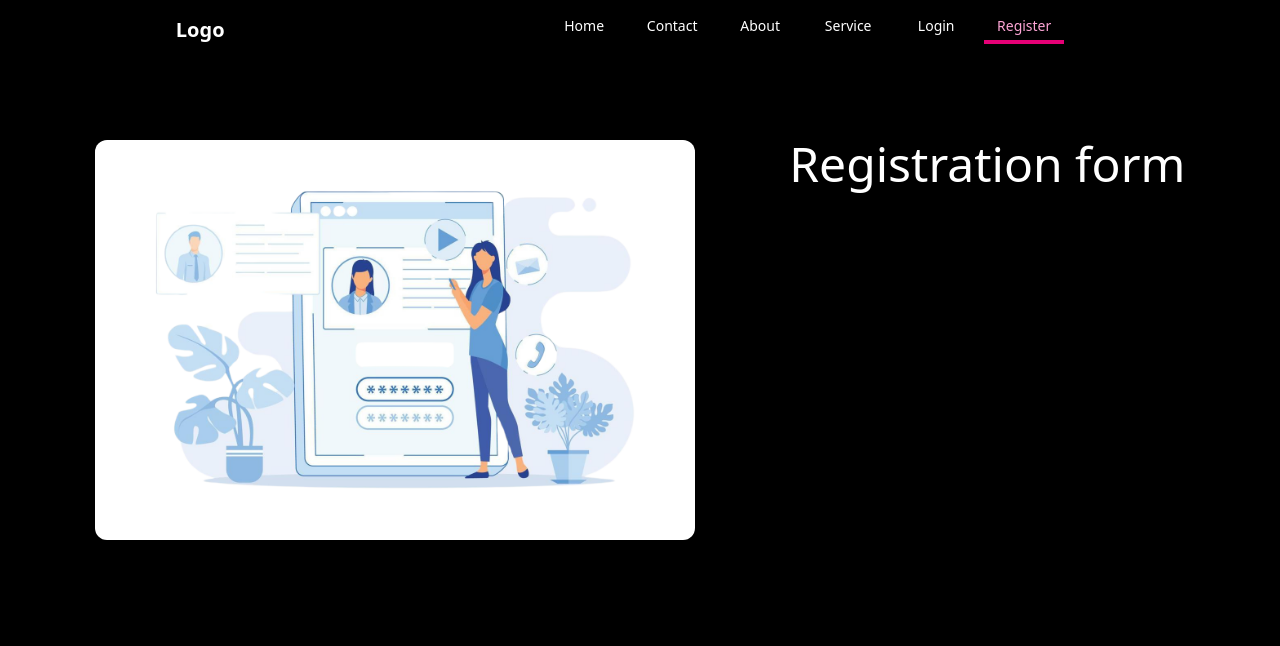
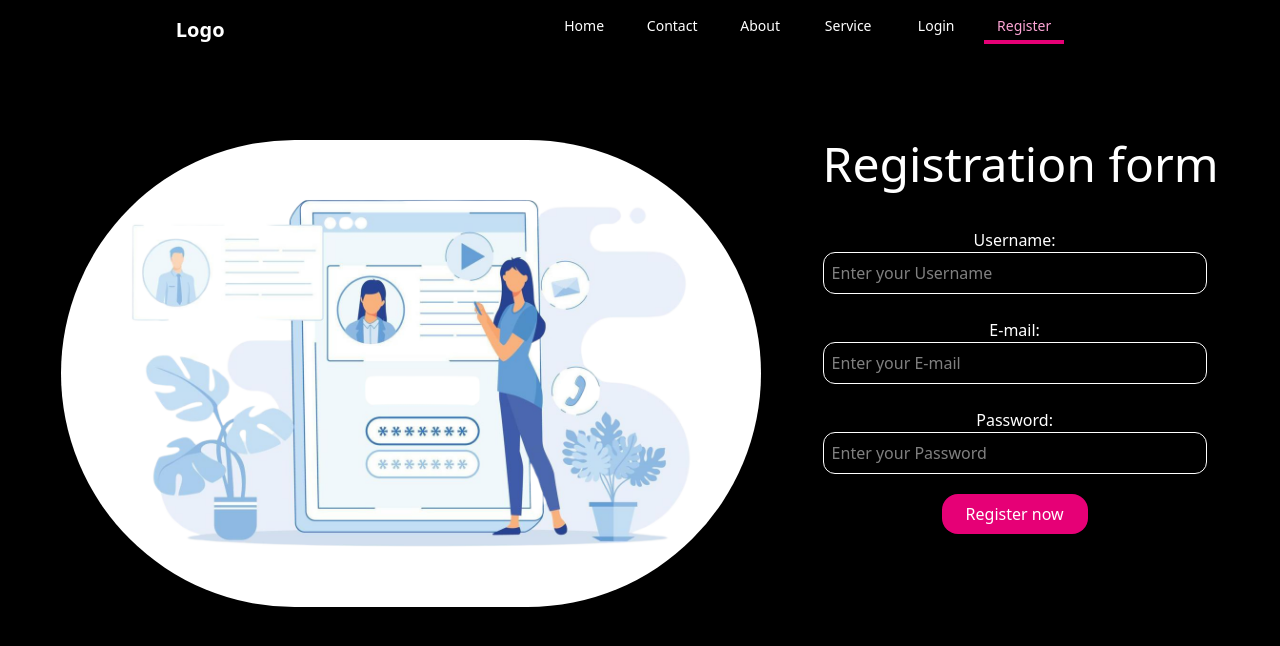
Before and after one commit to Prasannaniroula/MERN-, a React (Vite) app in the folder client/: page /register in a window 1280 px wide. Shown: the top 646 px of the page. Built offline with nearby package versions, Linux system fonts and the light colour scheme.

Commit message:
refactor NavBar and enhance Register component with form handling and state management

```diff
--- a/client/src/Components/NavBar.jsx
+++ b/client/src/Components/NavBar.jsx
@@ -4,7 +4,6 @@ import { Link, NavLink } from 'react-router-dom'
 function NavBar() {
   return (
 
-        <body className='m-0 p-0'>
     <div className='bg-black flex justify-around w-screen text-white p-4 '>
         <div className="flex">
             <Link to="/"><h1 className='font-bold text-xl'>Logo</h1></Link>
@@ -18,7 +17,6 @@ function NavBar() {
          <NavLink className={({isActive})=>`w-20 hover:border-b-4 border-pink-600 text-center hover:text-pink-300 ${isActive ? "text-pink-300 border-b-4 border-pink-600 ":""}`} to="/register">Register</NavLink>
         </div>
     </div>
-    </body>
 
   )
 }
--- a/client/src/pages/Register.jsx
+++ b/client/src/pages/Register.jsx
@@ -1,16 +1,94 @@
-import React from "react";
+import React, { useState } from "react";
 
 function Register() {
+
+       const [user, setUser] = useState({
+        username:"",
+        email:"",
+        password:"",
+       });
+
+  const handleInput = (e)=>{
+   let name = e.target.name;
+   let value = e.target.value;
+
+   setUser({
+    ... user,
+
+    [name]:value,
+
+   })
+  }
+
+  const handleSubmitForm = (e)=>{
+    e.preventDefault();
+    console.log(user)
+
+  }
+
+
   return (
     <>
       <div className="bg-black w-screen h-screen text-white">
         <div className="flex justify-evenly pt-20 pl-0">
           <div className="registration-image ">
-          <img className="rounded-xl" src="/registration.png" alt="Registration" width="600" height="600" />
+            <img
+              className="rounded-full"
+              src="/registration.png"
+              alt="Registration"
+              width="700"
+              height="900"
+            />
           </div>
           <div className="form">
             <h1 className="text-5xl">Registration form</h1>
-
+            <form onSubmit={handleSubmitForm} className=" w-96 pt-10 flex flex-col text-center gap-6">
+              <div >
+                <label htmlFor="username">Username:</label>
+                <input
+                  className="border-1 border-white p-2 rounded-xl w-96"
+                  type="text"
+                  placeholder="Enter your Username"
+                  name="username"
+                  id="username"
+                  required
+                  autoComplete="off"
+                  value={user.username}
+                  onChange={handleInput}
+                />
+              </div>
+              <div>
+                <label htmlFor="email">E-mail:</label>
+                <input
+                 className="border-1 border-white p-2 rounded-xl w-96"
+                  type="text"
+                  placeholder="Enter your E-mail"
+                  name="email"
+                  id="email"
+                  required
+                  autoComplete="off"
+                  value={user.email}
+                  onChange={handleInput}
+                />
+              </div>
+              <div>
+                <label htmlFor="password">Password:</label>
+                <input
+                 className="border-1 border-white p-2 rounded-xl w-96"
+                  type="password"
+                  placeholder="Enter your Password"
+                  name="password"
+                  id="password"
+                  required
+                  autoComplete="off"
+                  value={user.password}
+                  onChange={handleInput}
+                /><br/>
+                <div className="flex justify-center">
+             <button className="bg-pink-600 mt-5 px-6 py-2 rounded-2xl">Register now</button>
+             </div>
+              </div>
+            </form>
           </div>
         </div>
       </div>
```
